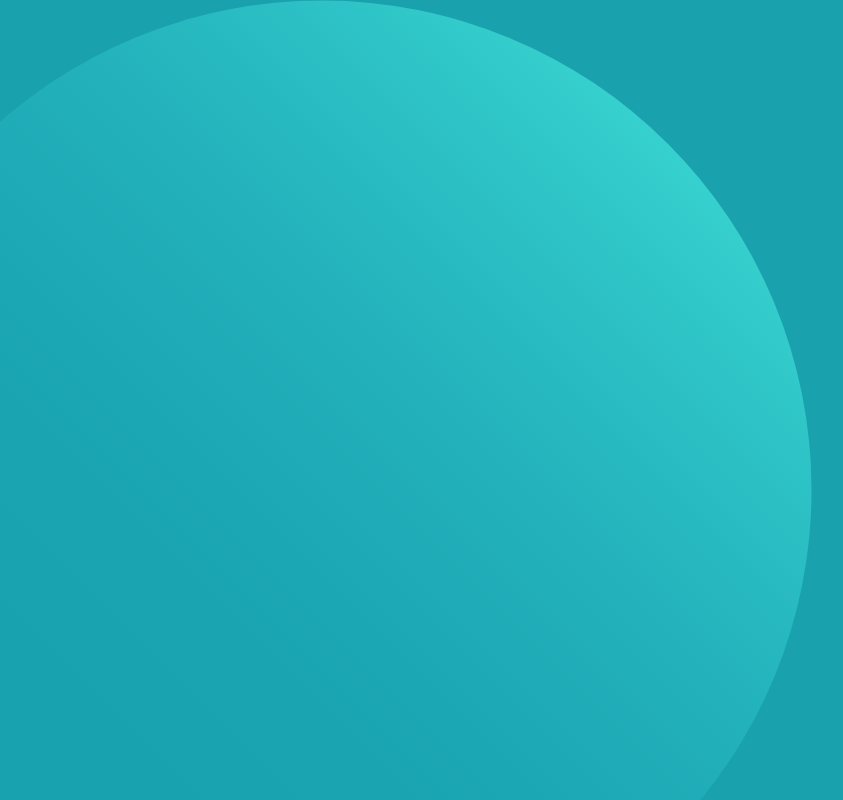
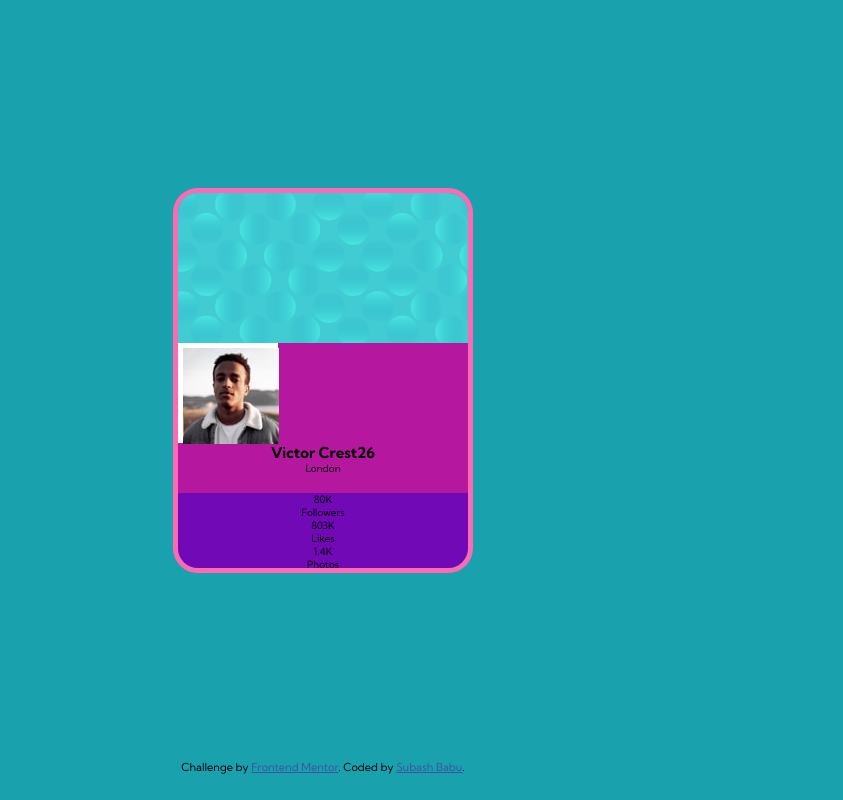
Before and after one commit to blsubash/Profile-Card-Component, a plain HTML site: page index.html in a window 1280 px wide. Shown: the top 800 px of the page, without its empty margins (317-1160 px from the left). Drawn offline with Linux system fonts and the light colour scheme.

Commit message:
started flexbox layout

```diff
--- a/index.html
+++ b/index.html
@@ -26,41 +26,41 @@
     </style>
   </head>
   <body>
-    <img src="./images/bg-pattern-top.svg" alt="" class="top" />
-    <img src="./images/bg-pattern-bottom.svg" alt="" class="bottom" />
+    <!-- <img src="./images/bg-pattern-top.svg" alt="" class="top" />
+    <img src="./images/bg-pattern-bottom.svg" alt="" class="bottom" /> -->
     <div class="card-container">
       <div class="card">
-        <div class="header"></div>
-        <div class="main">
-          <div class="image">
+        <div class="card-header"></div>
+        <div class="card-main">
+          <div class="card-main-image">
             <img src="./images/image-victor.jpg" alt="profile-pic" />
           </div>
-          <div class="detail">
+          <div class="card-main-detail">
             <h2 class="bold">Victor Crest<span>26</span></h2>
             <p class="sm-color">London</p>
           </div>
         </div>
-        <div class="footer">
-          <div class="stat">
+        <div class="card-footer">
+          <div class="card-footer-stat">
             <div class="bold">80K</div>
             <div class="sm-text">Followers</div>
           </div>
-          <div class="stat">
+          <div class="card-footer-stat">
             <div class="bold">803K</div>
             <div class="sm-text">Likes</div>
           </div>
-          <div class="stat">
+          <div class="card-footer-stat">
             <div class="bold">1.4K</div>
             <div class="sm-text">Photos</div>
           </div>
         </div>
       </div>
     </div>
-    <!-- <div class="attribution">
+    <div class="attribution">
       Challenge by
       <a href="https://www.frontendmentor.io?ref=challenge" target="_blank"
         >Frontend Mentor</a
       >. Coded by <a href="https://github.com/blsubash">Subash Babu</a>.
-    </div> -->
+    </div>
   </body>
 </html>
--- a/style.css
+++ b/style.css
@@ -13,10 +13,56 @@
   box-sizing: border-box;
 }
 
+html {
+  font-size: 62.5%;
+}
+
 body {
   font-family: 'Kumbh Sans', sans-serif;
   text-align: center;
   background-color: var(--dark-cyan);
   overflow: hidden;
-  color: var(--dark-gery);
+  /* color: var(--dark-gery); */
 }
+
+.card-container {
+  display: flex;
+  justify-content: center;
+  align-items: center;
+  width: 100vw;
+  height: 95vh;
+}
+
+.card {
+  width: 30rem;
+  display: flex;
+  flex-direction: column;
+  border: hotpink solid 5px;
+  border-radius: 25px;
+  overflow: hidden;
+}
+
+.card-header {
+  height: 150px;
+  width: 100%;
+  background: url(./images/bg-pattern-card.svg);
+  background-size: cover;
+}
+
+.card-main {
+  height: 150px;
+  width: 100%;
+  background-color: #b5179e;
+}
+
+.card-main-image {
+  border: white solid 5px;
+  width: 100px;
+  height: 100px;
+}
+
+.card-footer {
+  height: 75px;
+  width: 100%;
+  background-color: #7209b7;
+}
```
